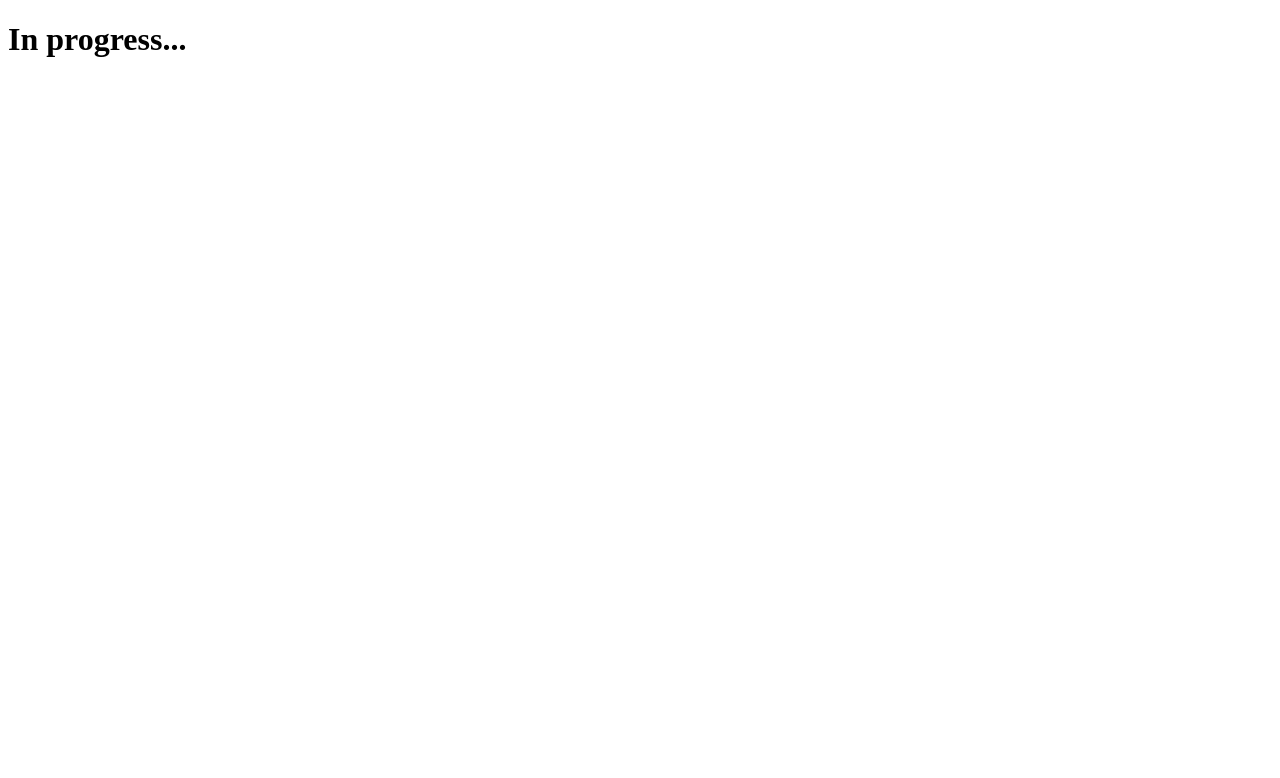
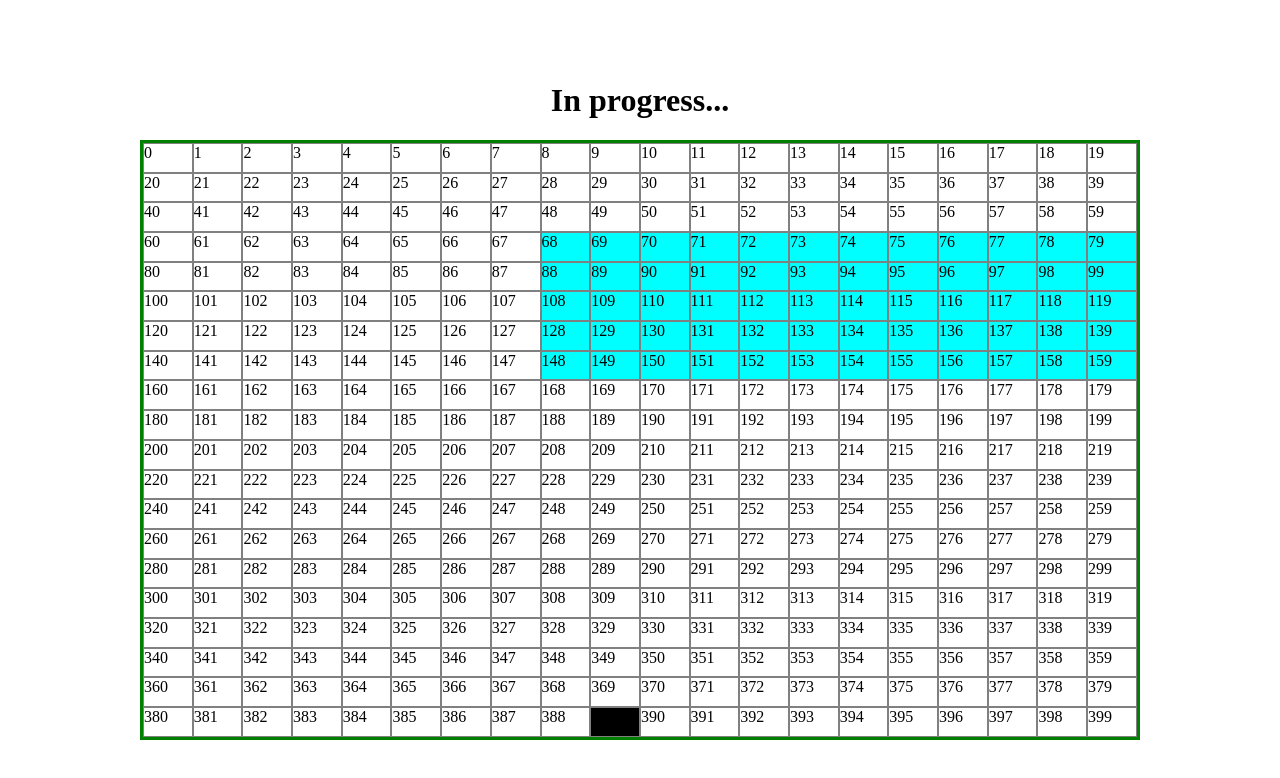
Before and after one commit to MariusZerni/moving-to-mars, a plain HTML site: page index.html in a window 1280 px wide. Drawn offline with Linux system fonts and the light colour scheme.

Commit message:
invaders move

```diff
--- a/index.html
+++ b/index.html
@@ -4,9 +4,12 @@
   <meta charset="UTF-8">
   <meta name="viewport" content="width=device-width, initial-scale=1.0">
   <meta http-equiv="X-UA-Compatible" content="ie=edge">
+  <link rel="stylesheet" href="style.css">
+  <script src='main.js'></script>
   <title>Project 1</title>
 </head>
 <body>
   <h1>In progress...</h1>
+  <div class='grid'></div>
 </body>
 </html>
--- /dev/null
+++ b/main.js
@@ -0,0 +1,118 @@
+
+
+
+const width = 20
+const gridCellCount = width * width
+const cells = []
+let player = 389
+let invaders = [44, 45, 46, 47, 48, 49, 50, 51, 52, 53, 54, 55, 64, 65, 66, 67, 68, 69, 70, 71, 72, 73, 74, 75, 84, 85, 86, 87, 88, 89, 90, 91, 92, 93, 94, 95, 104, 105, 106, 107, 108, 109, 110, 111, 112, 113, 114, 115, 124, 125, 126, 127, 128, 129, 130, 131, 132, 133, 134, 134, 135]
+// const invaders = [44, 45, 64, 65]
+
+const rightColumIds = [19, 39, 59, 79, 99, 119, 139, 159, 179, 199, 219, 239, 259, 279, 299, 319, 339, 359, 379, 399]
+
+
+function projectOne() {
+  const grid = document.querySelector('.grid')
+
+  createGrid(grid)
+
+
+  //create player
+  cells[player].classList.add('player')
+
+  //create invaders
+  let invader = invaders.forEach((invader) => {
+    cells[invader].classList.add('invaders')
+  })
+
+  controlPlayer()
+
+  moveInvaders()
+
+
+}
+
+window.addEventListener('DOMContentLoaded', projectOne)
+
+
+function createGrid(grid) {
+
+  for (let i = 0; i < gridCellCount; i++) {
+
+    const cell = document.createElement('div')
+    cell.innerHTML = i
+
+    cell.classList.add('cell')
+
+    grid.appendChild(cell)
+    cells.push(cell)
+  }
+}
+
+function moveInvaders() {
+
+  setInterval(() => {
+
+    for (let i = 0; i < invaders.length; i++) {
+      const invader = invaders[i]
+
+      cells[invader].classList.remove('invaders')
+    }
+
+    let lastColumn = false
+    for (let i = 0; i < invaders.length; i++) {
+      const invader = invaders[i]
+      if ((invader + 1) % 20 === 0) {
+        lastColumn = true
+      }
+
+    }
+
+    for (let i = 0; i < invaders.length; i++) {
+
+      let invader = invaders[i]
+      console.log(invader)
+
+
+      if (lastColumn) {
+        invader = invader + 20
+      } else {
+        invader = invader + 1
+      }
+
+      invaders[i] = invader
+      cells[invader].classList.add('invaders')
+      console.log(invader + ' ' + cells[invader].classList.add('invaders'))
+
+    }
+  }, 1000)
+}
+
+
+function controlPlayer() {
+
+  document.addEventListener('keydown', (event) => {
+    if (event.key === 'ArrowRight') {
+      if (player === cells.length - 1) {
+        return
+      }
+      cells[player].classList.remove('player')
+      player += 1
+      cells[player].classList.add('player')
+    } else if (event.key === 'ArrowLeft') {
+      if (player === cells.length - 20) {
+        return
+      }
+      cells[player].classList.remove('player')
+      player -= 1
+      cells[player].classList.add('player')
+    }
+
+  })
+}
+
+function rightColumnStop() {
+
+
+
+}
--- /dev/null
+++ b/style.css
@@ -0,0 +1,35 @@
+* {
+  box-sizing: border-box;
+}
+
+body {
+  height: 100vh;
+  display: flex;
+  justify-content: center;
+  align-items: center;
+  flex-direction: column;
+  margin: 0;
+}
+
+.grid {
+  display: flex;
+  width: 1000px;
+  height: 600px;
+  border: 3px solid green;
+  flex-wrap: wrap;
+  flex-direction: row;
+}
+
+.cell {
+  width: 5%;
+  height: 5%;
+  border: 1px solid grey;
+}
+
+.invaders {
+  background-color: aqua;
+}
+
+.player {
+  background-color: black;
+}
```
